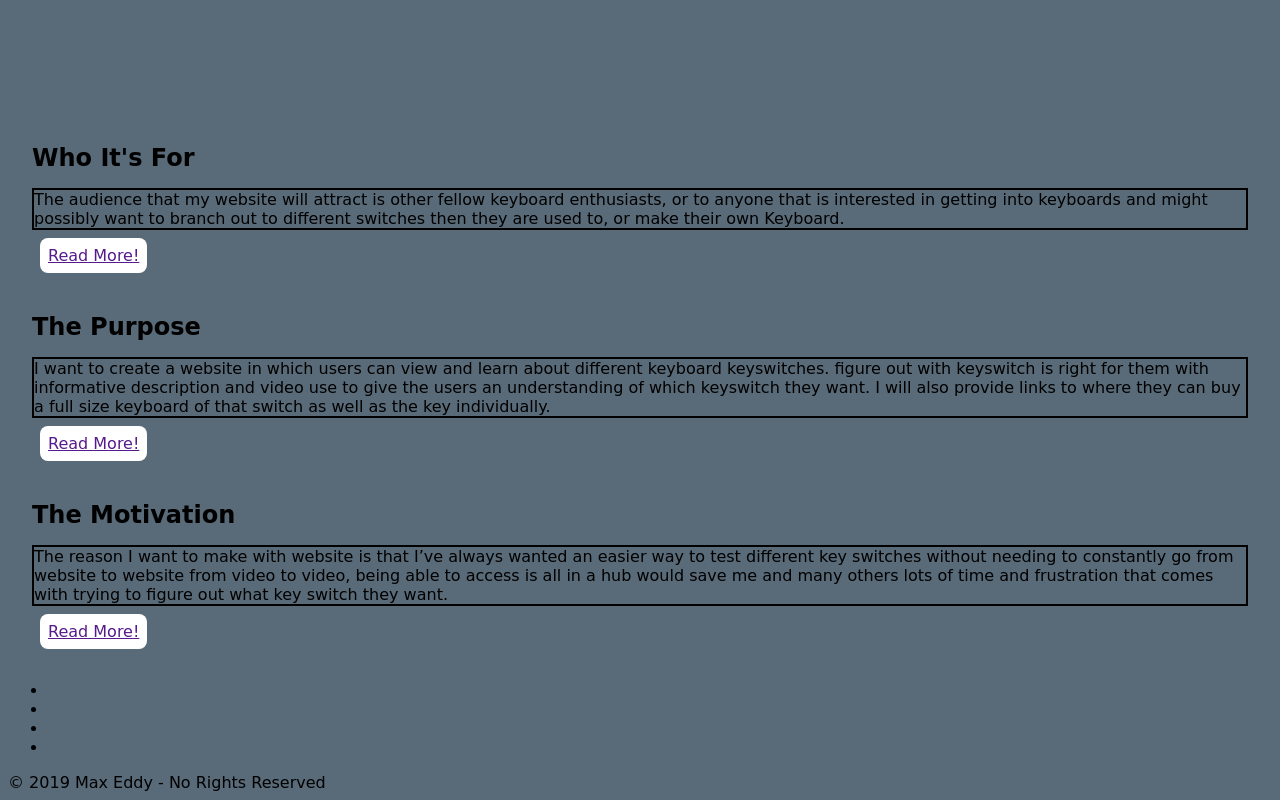
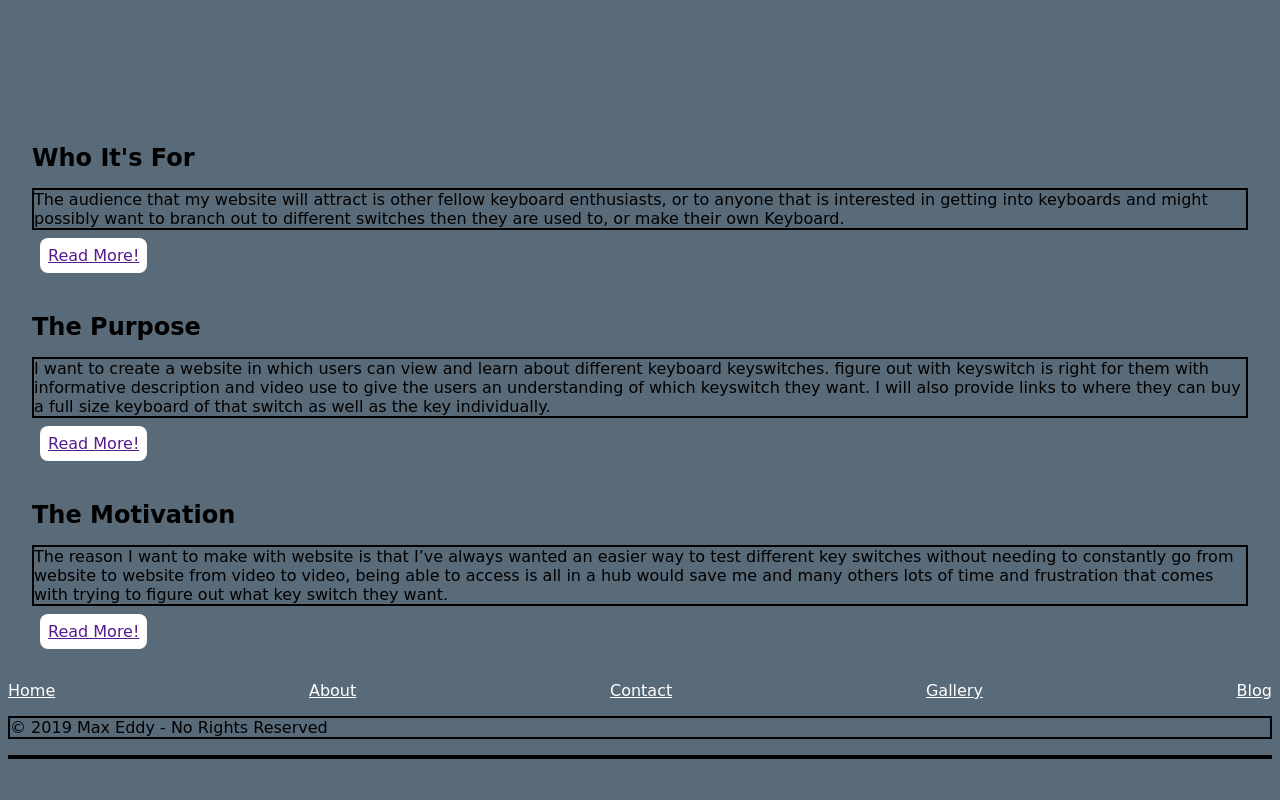
Before and after one commit to Hikenviken/Practice-Project, a website: page index.html in a window 1280 px wide. Shown: the part 764-1564 px from the top of the page. After the commit the page ends 1539 px from the top, so only its background shows below. Drawn offline with Linux system fonts and the light colour scheme; a web font is replaced by a local one.

Commit message:
lots of stuff, haven't commited in a whike

```diff
--- a/index.html
+++ b/index.html
@@ -47,11 +47,11 @@
   <nav>
     <span class="fas fa-bars"></span>
     <ul class="is-hidden">
-      <li><a href="./index.html">Home</a></li>
-      <li><a href="./index.html">About</a></li>
-      <li><a href="">Contact</a></li>
-      <li><a href="">Gallery</a></li>
-      <li><a href="">Blog</a></li>
+        <li><a href="./index.html">Home</a></li>
+        <li><a href="./index.html">About</a></li>
+        <li><a href="">Contact</a></li>
+        <li><a href="">Gallery</a></li>
+        <li><a href="">Blog</a></li>
     </ul>
   </nav>
   <main>
@@ -76,12 +76,13 @@
     </section>
     <footer>
         <ul>
-          <li><a href=""></a></li>
-          <li><a href=""></a></li>
-          <li><a href=""></a></li>
-          <li><a href=""></a></li>
+            <li><a href="./index.html">Home</a></li>
+            <li><a href="./index.html">About</a></li>
+            <li><a href="">Contact</a></li>
+            <li><a href="">Gallery</a></li>
+            <li><a href="">Blog</a></li>
         </ul>
-        &copy; 2019 Max Eddy - No Rights Reserved
+        <p>&copy; 2019 Max Eddy - No Rights Reserved<p>
       </footer>
   </div>
   </main>
--- a/style.css
+++ b/style.css
@@ -40,7 +40,7 @@ nav .is-hidden {
 }
 
 .hero{
-  background: url(https://picsum.photos/600/480);
+  background: url(https://picsum.photos/800/120);
   background-size: cover;
   height: 20vh;
   max-height: 420px;
@@ -69,6 +69,11 @@ border-radius: 50%;
 box-shadow: calc(var(--base-spacing)* 0.5)
 }
 
+ul {
+  padding: 0;
+  text-align: center;
+  list-style-type: none;
+}
 nav ul {
   list-style-type: none;
   text-align: center;
@@ -81,7 +86,10 @@ section {
   padding: calc(var(--base-spacing) * 3);
 }
 
-
+footer ul {
+  display: flex;
+  justify-content: space-between;
+}
 nav a,
 .hero a {
   text-decoration: none;
@@ -103,3 +111,10 @@ nav a,
   border-radius: var(--base-spacing);
   margin: var(--base-spacing);
 }
+
+footer {
+  border-top: var(--background-variant)
+}
+footer a {
+  color: var(--primary-text);
+}
```
